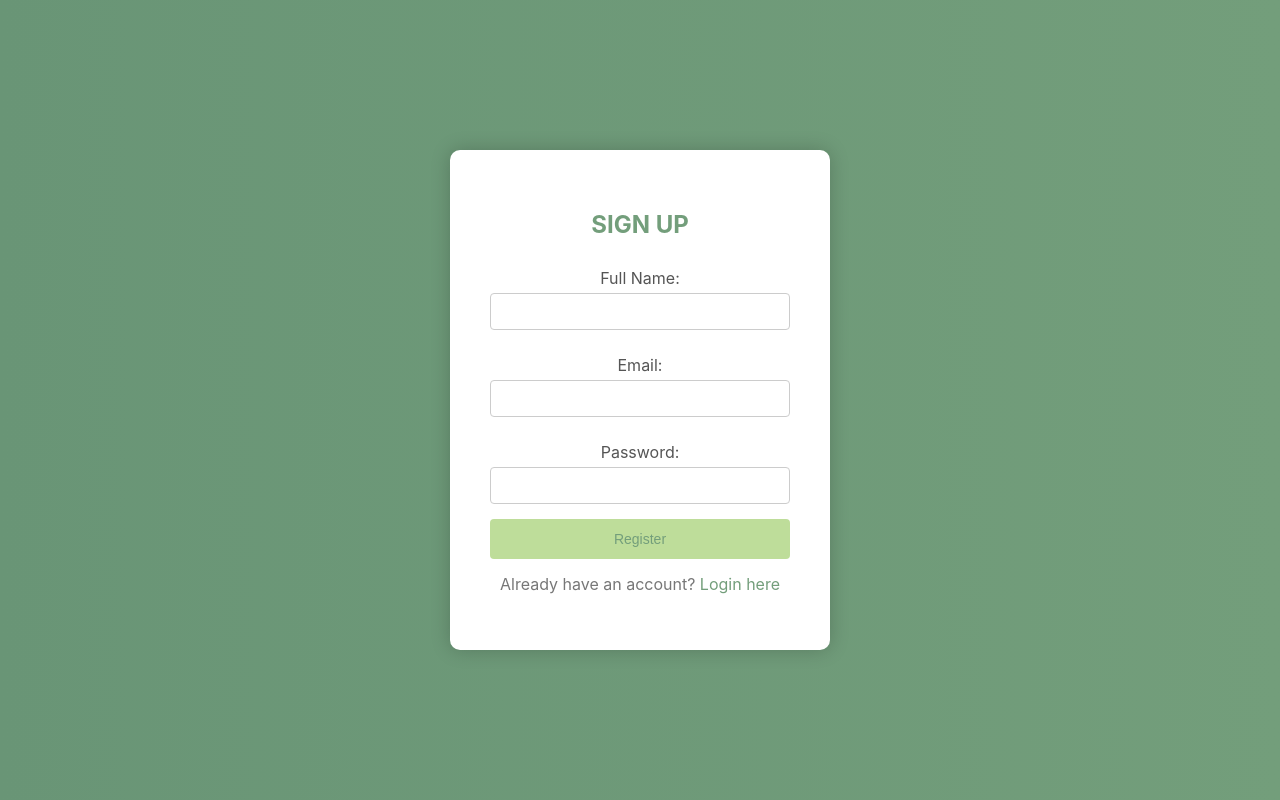
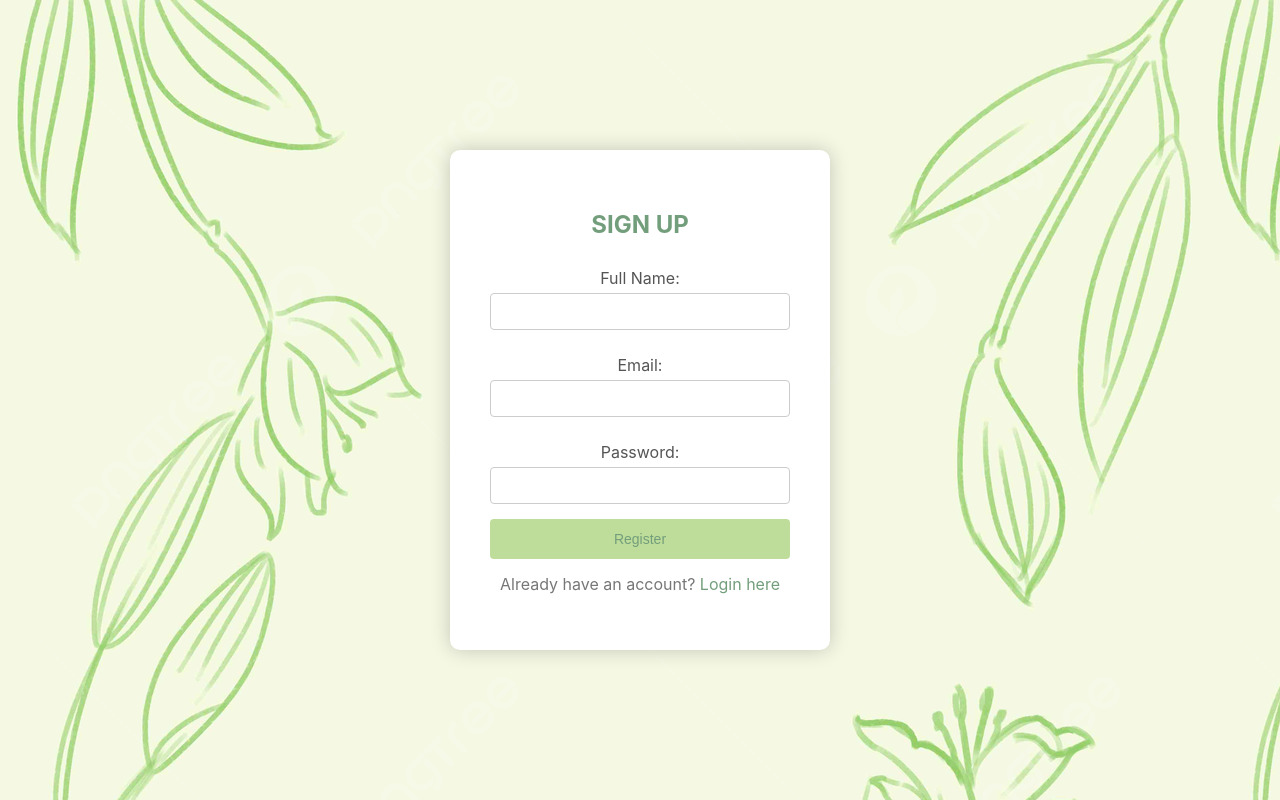
Before and after one commit to Urvish4503/de_2a, a website: page frontend/register.html in a window 1280 px wide. Drawn offline with Linux system fonts and the light colour scheme.

Commit message:
Update register.html

```diff
--- a/frontend/register.html
+++ b/frontend/register.html
@@ -10,7 +10,7 @@
             margin: 0;
             padding: 0;
             font-family: 'Inter', sans-serif;
-            background: linear-gradient(to right, #699576,  #739e7b);
+            background-image: url('images/pngtree.jpg');
             display: flex;
             align-items: center;
             justify-content: center;
```
